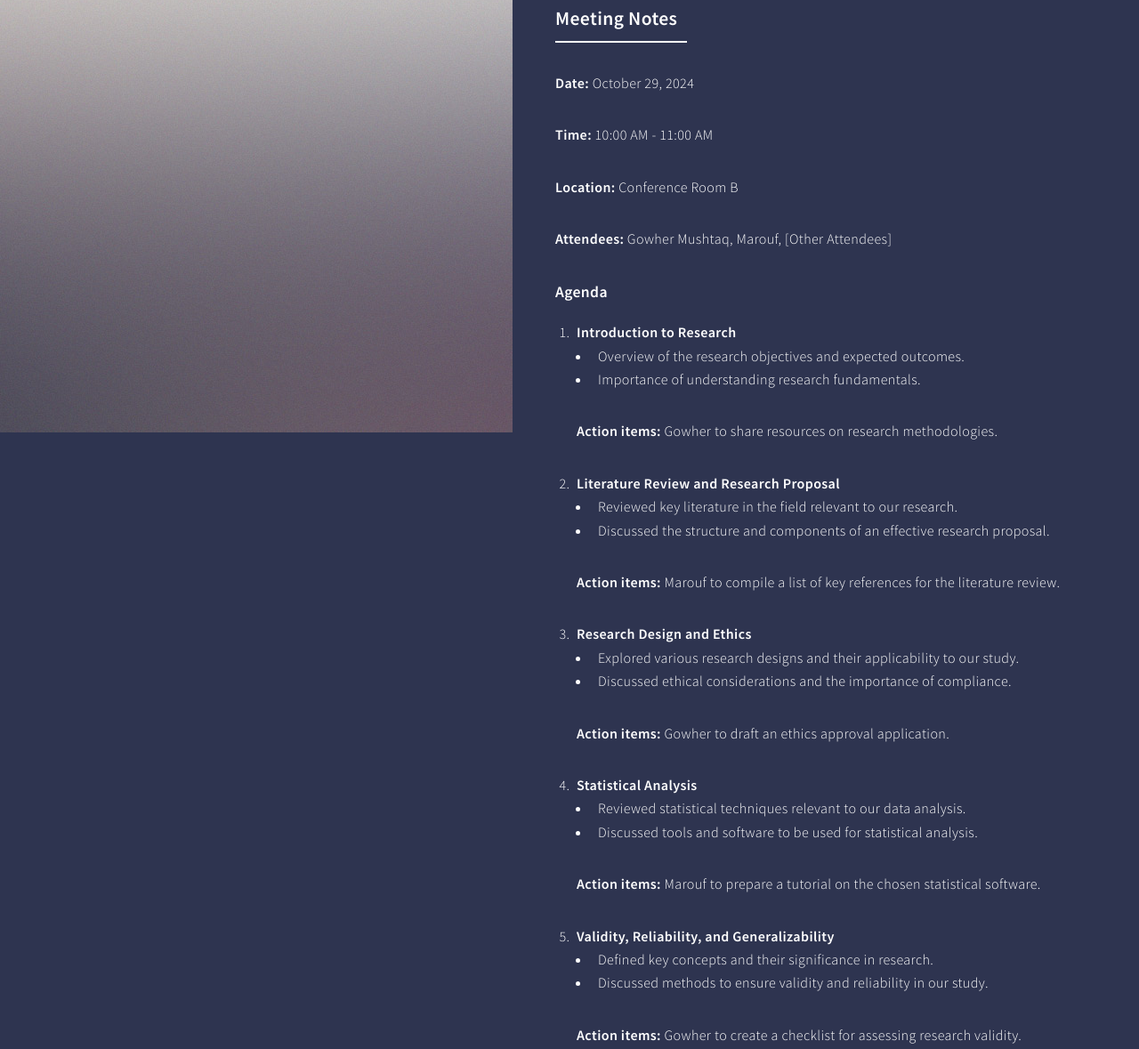
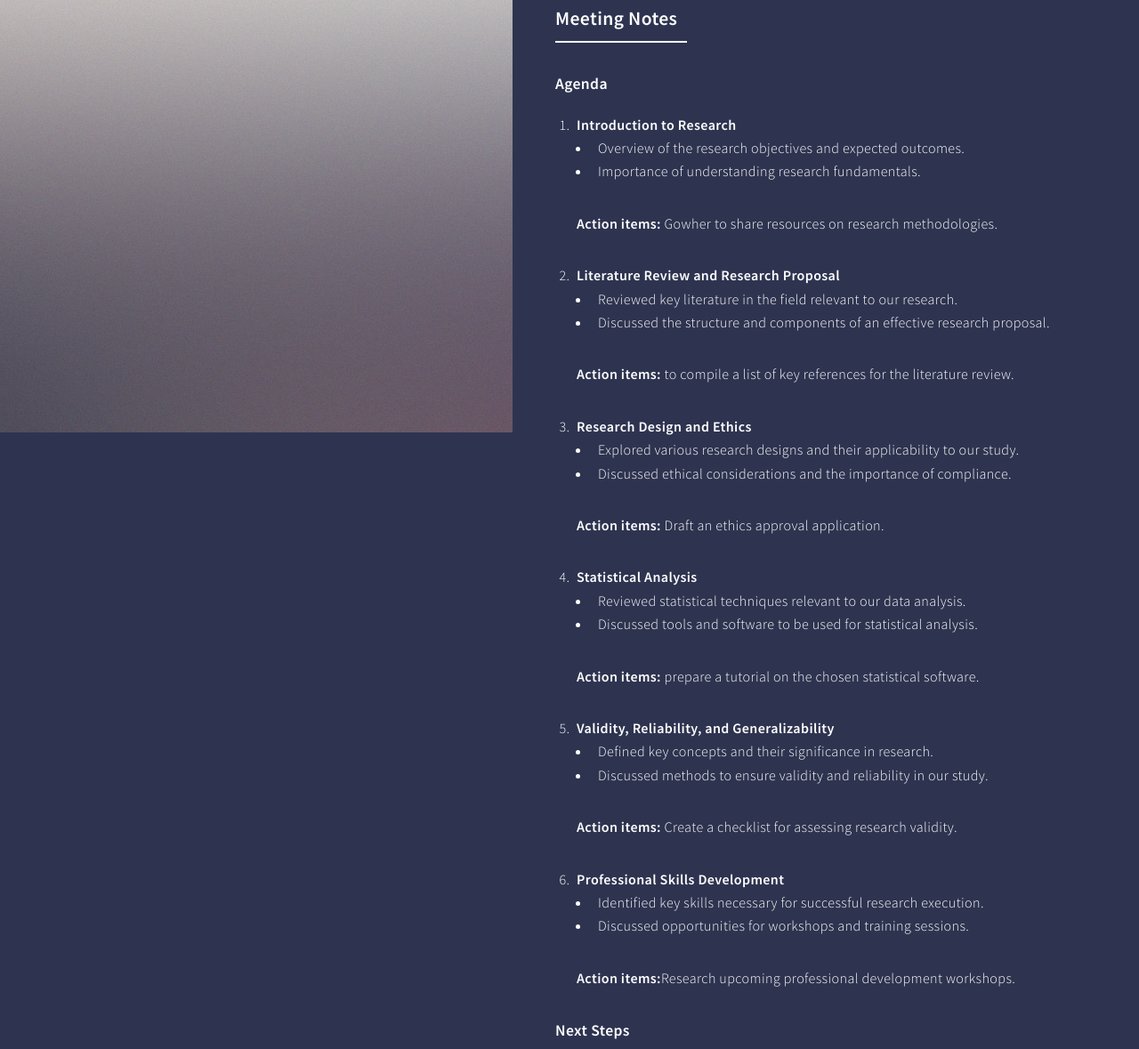
Before and after one commit to Fatma-110/fatimaalsoqatari.github.io, a plain HTML site: page Module 6.html in a window 1280 px wide. Shown: the part 3524-4703 px from the top of the page at 89% size. Drawn offline with Linux system fonts and the light colour scheme.

Commit message:
Update Module 6.html

```diff
--- a/Module 6.html
+++ b/Module 6.html
@@ -161,10 +161,7 @@
 											<header class="major">
 												<h3>Meeting Notes</h3>
 											</header>
-											<p><strong>Date:</strong> October 29, 2024</p>
-<p><strong>Time:</strong> 10:00 AM - 11:00 AM</p>
-<p><strong>Location:</strong> Conference Room B</p>
-<p><strong>Attendees:</strong> Gowher Mushtaq, Marouf, [Other Attendees]</p>
+
 
 <h4>Agenda</h4>
 <ol>
@@ -181,7 +178,7 @@
             <li>Reviewed key literature in the field relevant to our research.</li>
             <li>Discussed the structure and components of an effective research proposal.</li>
         </ul>
-        <p><strong>Action items:</strong> Marouf to compile a list of key references for the literature review.</p>
+        <p><strong>Action items:</strong>  to compile a list of key references for the literature review.</p>
     </li>
 
     <li><strong>Research Design and Ethics</strong>
@@ -189,7 +186,7 @@
             <li>Explored various research designs and their applicability to our study.</li>
             <li>Discussed ethical considerations and the importance of compliance.</li>
         </ul>
-        <p><strong>Action items:</strong> Gowher to draft an ethics approval application.</p>
+        <p><strong>Action items:</strong>  Draft an ethics approval application.</p>
     </li>
 
     <li><strong>Statistical Analysis</strong>
@@ -197,7 +194,7 @@
             <li>Reviewed statistical techniques relevant to our data analysis.</li>
             <li>Discussed tools and software to be used for statistical analysis.</li>
         </ul>
-        <p><strong>Action items:</strong> Marouf to prepare a tutorial on the chosen statistical software.</p>
+        <p><strong>Action items:</strong>  prepare a tutorial on the chosen statistical software.</p>
     </li>
 
     <li><strong>Validity, Reliability, and Generalizability</strong>
@@ -205,7 +202,7 @@
             <li>Defined key concepts and their significance in research.</li>
             <li>Discussed methods to ensure validity and reliability in our study.</li>
         </ul>
-        <p><strong>Action items:</strong> Gowher to create a checklist for assessing research validity.</p>
+        <p><strong>Action items:</strong> Create a checklist for assessing research validity.</p>
     </li>
 
     <li><strong>Professional Skills Development</strong>
@@ -213,7 +210,7 @@
             <li>Identified key skills necessary for successful research execution.</li>
             <li>Discussed opportunities for workshops and training sessions.</li>
         </ul>
-        <p><strong>Action items:</strong> Marouf to research upcoming professional development workshops.</p>
+        <p><strong>Action items:</strong>Research upcoming professional development workshops.</p>
     </li>
 </ol>
 
@@ -224,10 +221,7 @@
     <li>Draft ethics approval application to be submitted before the next meeting.</li>
 </ul>
 
-<h4>Next Meeting</h4>
-<p><strong>Date:</strong> November 5, 2024</p>
-<p><strong>Time:</strong> 10:00 AM</p>
-<p><strong>Location:</strong> Conference Room B</p>
+
 											<ul class="actions">
 												<li><a href="generic.html" class="button">For details, see here</a></li>
 											</ul>
```
